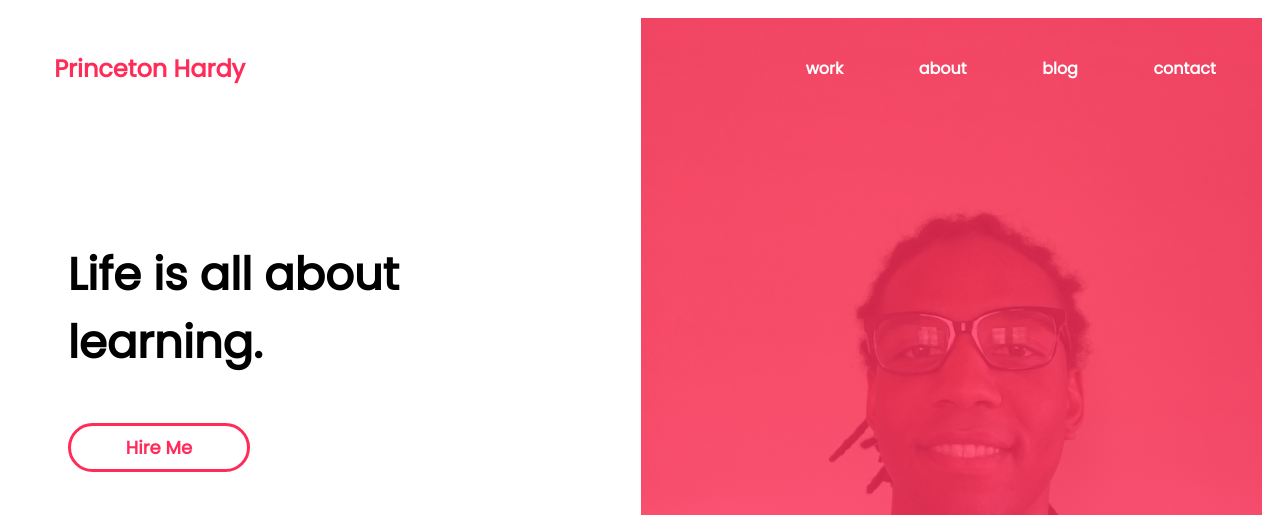
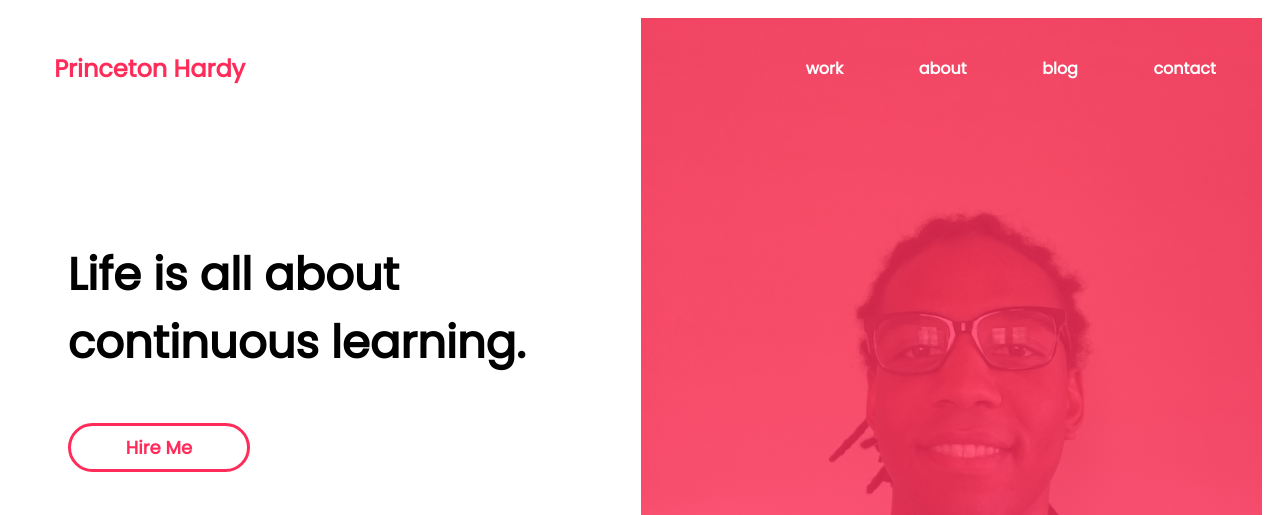
Before and after one commit to Snakesoap/princetonhardy.github.io, a plain HTML site: page index.html in a window 1280 px wide. Shown: the top 515 px of the page. Drawn offline with nearby package versions, Linux system fonts and the light colour scheme.

Commit message:
update index.html

```diff
--- a/index.html
+++ b/index.html
@@ -34,7 +34,7 @@
     <table id="top_part">
         <tr>
             <td id="about" class="animated slideInLeft" style="animation-delay:2s;">
-                <h1>Life is all about learning.</h1>
+                <h1>Life is all about continuous learning.</h1>
                 <a href="mailto:princetonhardy@gmail.com?subject=Interview&cc="><button class="btn_one">Hire Me</button></a><br>
                 <table>
                     <tr>
```
